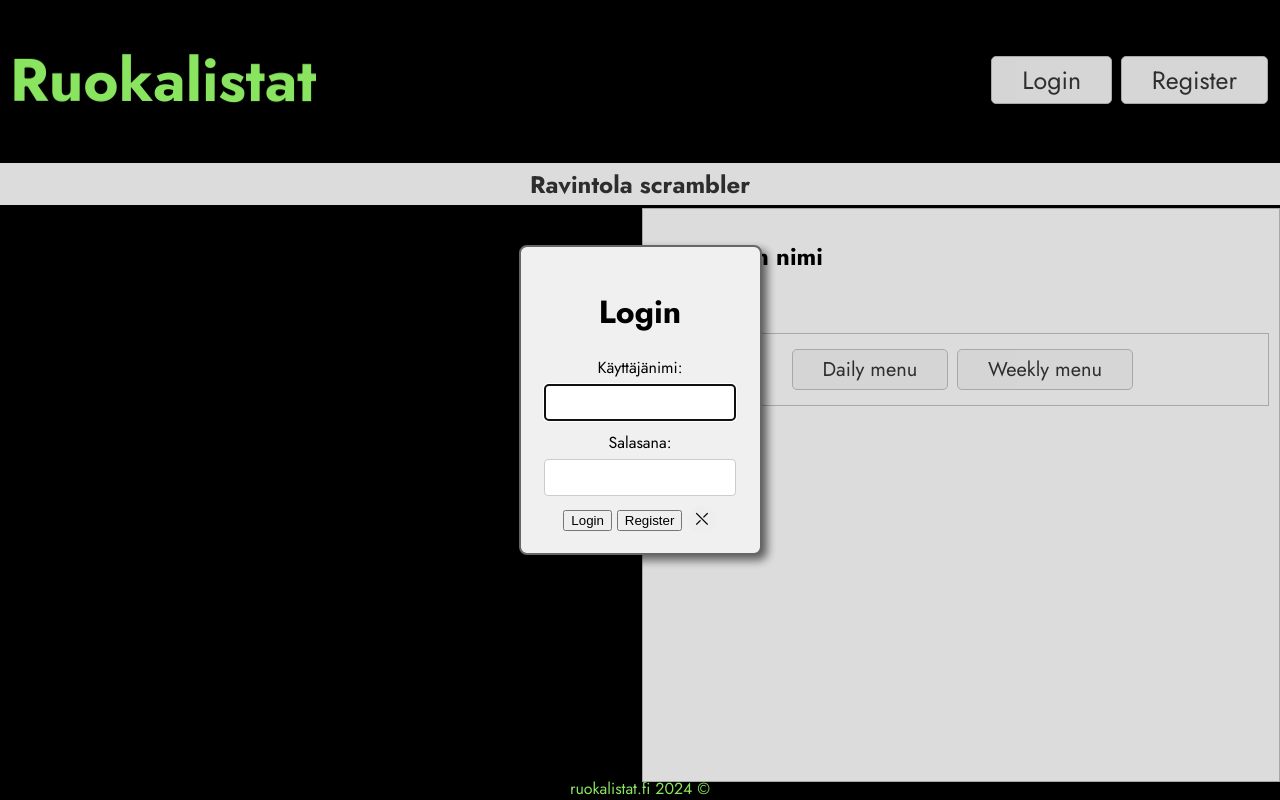
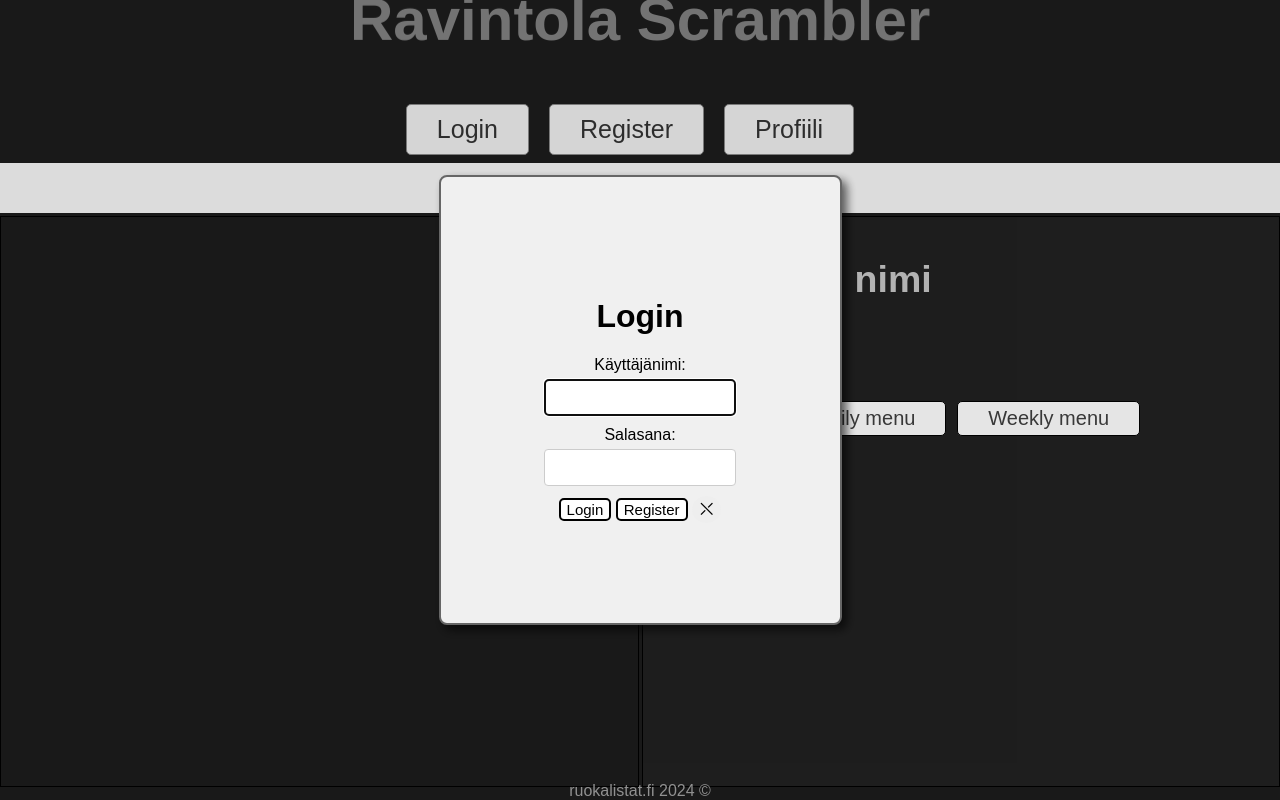
Before and after one commit to onniluova/RestaurantScrambler, a website: page HTML/index.html in a window 1280 px wide. Both pictures are taken after a click on the button "Login". Drawn offline with nearby package versions, Linux system fonts and the light colour scheme; no server answers; a web font is replaced by a local one.

Commit message:
UI muutoksia: Profiili nappi lisätty. UI värit muutettu.

```diff
--- a/CSS/styles.css
+++ b/CSS/styles.css
@@ -1,9 +1,9 @@
 body {
-    font-family: "Jost", sans-serif;
+    font-family: "Unbounded", sans-serif;
     display: flex;
     flex-direction: column;
     height: 100vh;
-    background-color: black;
+    background-color: #1c1c1c;
 }
 
 html, body {
@@ -19,26 +19,27 @@ html, body {
 
 .topBar {
     display: flex;
+    flex-direction: column;
     justify-content: center;
     align-items: center;
     color: #333; /* Dark grey text */
-    background-color: black; /* Light grey background */
+    background-color: #1c1c1c; /* Light grey background */
     height: 20%
 }
 
 @keyframes colorChange {
     0% { color: #ffffff; }
-    25% { color: #00ff00; }
+    25% { color: #8c8c8c; }
     50% { color: #ffffff; }
-    75% { color: #4fff00; }
+    75% { color: #5d5d5d; }
     100% { color: #ffffff; }
 }
 
 @keyframes wiggle {
     0% { transform: rotate(0deg); }
-    25% { transform: rotate(-5deg); }
+    25% { transform: rotate(-2deg); }
     50% { transform: rotate(0deg); }
-    75% { transform: rotate(5deg); }
+    75% { transform: rotate(2deg); }
     100% { transform: rotate(0deg); }
 }
 
@@ -47,50 +48,59 @@ html, body {
     font-size: 60px;
     color: #333; /* Dark grey text */
     transition: color 0.5s ease-in-out;
-    animation: colorChange 5s infinite, wiggle 2s infinite;
+    animation: colorChange 10s infinite, wiggle 2s infinite;
 }
 
-.topBar h1:hover {
-    color: #FF0000; /* Red text on hover */
-    font-size: 60px;
+.topBar .logo {
+    text-align: center;
 }
 
-/* Kommentit generoitu AI:lla muistutuksena. */
 .topBar button {
-    font-family: "Jost", sans-serif;
+    font-family: "Unbounded", sans-serif;
     font-size: 25px;
-    color: #333; /* Dark grey text */
-    background-color: #EEE; /* Light grey background */
-    border: 1px solid #BBB; /* Light grey border */
-    padding: 5px 30px;
+    color: #333;
+    background-color: #EEE;
+    border: 1px solid #888888;
+    padding: 10px 30px;
     text-decoration: none;
-    display: inline-block;
-    margin: 5px 2px;
+    display: flex;
+    justify-content: center;
+    width: 100%;
+    margin-right: 20px;
     cursor: pointer;
     transition-duration: 0.2s;
     border-radius: 5px;
+
 }
 
-.topBar .buttons {
-    margin-left: auto;
-    margin-right: 10px;
+.topBar .buttons { /* Add a class to the container around the buttons */
+    display: flex;
+    justify-content: center; /* Or space-around, space-between, as you like */
+    align-items: center;
+    margin-bottom: 70px;
 }
 
 .topBar button:hover {
-    background-color: #DDD; /* Darker grey on hover */
+    background-color: #ffffff; /* Darker grey on hover */
     color: #111; /* Darker text on hover */
+    font-size: 30px;
 }
 
 .middleSection {
     display: flex;
     justify-content: center;
     align-items: center;
-    background-color: #F5F5F5;
-    color: #333;
+    background-color: #f5f5f5;
+    color: #000000;
     margin-top: 3px;
     margin-bottom: 3px;
     padding: 1px;
     height: 5%;
+}
+
+.middleSection {
+    font-family: "Unbounded", sans-serif;
+    padding: 5px 15px;
 }
 
 footer {
@@ -106,32 +116,36 @@ footer {
 }
 
 #ravintolaDetails {
+    font-size: 25px;
+    color: #c7c7c7;
     height: 97%;
-    border: 1px solid #BBB; /* Light grey border */
+    border: 1px solid #000000;
     padding: 10px;
-    background-color: #F5F5F5; /* Light grey background */
+    background-color: #212121;
     flex: 1;
     text-align: left;
     margin-left: 3px;
 }
 
 #menus {
-    border: 1px solid #BBB; /* Light grey border */
     align-content: center;
     padding: 10px 20px;
-    background-color: #F5F5F5; /* Light grey background */
     flex: 1;
     text-align: center;
     margin-left: 3px;
 }
 
+#menusBox {
+    max-height: 700px; /* Adjust this value as needed */
+    overflow-y: auto; /* Enable vertical scrolling */
+}
 
 #menus button {
-    font-family: "Jost", sans-serif;
+    font-family: "Unbounded", sans-serif;
     font-size: 20px;
-    color: #333; /* Dark grey text */
-    background-color: #EEE; /* Light grey background */
-    border: 1px solid #BBB; /* Light grey border */
+    color: #3f3f3f;
+    background-color: #ffffff;
+    border: 1px solid #000000;
     padding: 5px 30px;
     text-decoration: none;
     display: inline-block;
@@ -139,40 +153,73 @@ footer {
     cursor: pointer;
     transition-duration: 0.2s;
     border-radius: 5px;
+    transition: 0.5s all;
 }
 
 #menus button:hover {
-    background-color: #DDD; /* Darker grey on hover */
-    color: #111; /* Darker text on hover */
+    background-color: #DDD;
+    color: #111;
+    font-size: 25px;
 }
 
 #map {
     border: 1px solid black;
     padding: 10px;
     flex: 1;
-    height: 97%; /* Set the height to 100% of the parent div */
+    height: 97%;
     width: 500px;
 }
 
-/* General Modal Styling */
-#loginModal, #registerModal {
-    background-color: #F0F0F0; /* Light, neutral background */
-    border: 2px solid #666;    /* Slightly darker border */
-    box-shadow: 5px 5px 10px rgba(0,0,0,0.6); /* Subtle shadow effect */
-    padding: 20px;
-    text-align: center;
-    border-radius: 8px;        /* Rounds the corners */
+@keyframes popup {
+    0% { transform: scale(0); }
+    100% { transform: scale(1); }
 }
 
-/* Form Styling */
-#login, #registerAccount {
-    margin-top: 20px;          /* Space above the forms */
+#loginModal, #registerModal {
+    background-color: #F0F0F0;
+    border: 2px solid #666;
+    box-shadow: 5px 5px 10px rgba(0,0,0,0.6);
+    padding: 100px;
+    text-align: center;
+    border-radius: 8px;
+    animation: popup 0.3s;
+    transition: 1s all;
+}
+
+#openRegister, #closeLogin, #switchToLogin, #closeRegister, #login input[type="submit"], #registerAccount input[type="submit"] {
+    font-family: "Unbounded", sans-serif;
+    background-color: #ffffff;
+    color: #000000;
+    font-size: 15px;
+    transition: 0.5s all;
+    border: 2px solid black;
+    border-radius: 5px;
+}
+
+#openRegister:hover, #closeLogin:hover, #switchToLogin:hover, #closeRegister:hover, #login input[type="submit"]:hover, #registerAccount input[type="submit"]:hover {
+    background-color: #9b9b9b;
+    font-size: 18px;
 }
 
 #login label,
 #registerAccount label {
-    display: block;            /* Labels above input fields */
+    display: block;
     margin-bottom: 5px;
+}
+
+#login button[type="submit"], #registerAccount button[type="submit"] {
+    background-color: #ffffff;
+    font-family: "Unbounded", sans-serif;
+    color: #000000;
+    font-size: 15px;
+    transition: 0.5s all;
+    border: 2px solid black;
+    border-radius: 5px;
+}
+
+#login button[type="submit"]:hover, #registerAccount button[type="submit"]:hover {
+    background-color: #ffffff;
+    font-size: 18px;
 }
 
 #login input[type="text"],
--- a/HTML/index.html
+++ b/HTML/index.html
@@ -9,20 +9,23 @@
           crossorigin=""/>
     <link rel="preconnect" href="https://fonts.googleapis.com">
     <link rel="preconnect" href="https://fonts.gstatic.com" crossorigin>
-    <link href="https://fonts.googleapis.com/css2?family=Jost:ital,wght@0,100..900;1,100..900&display=swap" rel="stylesheet">
+    <link href="https://fonts.googleapis.com/css2?family=Unbounded:wght@200..900&display=swap" rel="stylesheet">
+
 </head>
 <body>
-    <div class="topBar">
-        <h1>Ruokalistat</h1>
-        <div class="buttons">
-            <button id="loginButton">Login</button>
-            <button id="registerButton">Register</button>
-        </div>
-        </div>
+<div class="topBar">
+    <div class="logo">
+        <h1>Ravintola Scrambler</h1>
     </div>
+    <div class="buttons">
+        <button id="loginButton">Login</button>
+        <button id="registerButton">Register</button>
+        <button id="profiili">Profiili</button>
+    </div>
+</div>
 
     <div class="middleSection">
-        <h2>Ravintola scrambler</h2>
+        <h2>Scrambler</h2>
     </div>
 
     <div id="ravintolatSection">
@@ -56,6 +59,7 @@
                 <button type="submit">Login</button> <button id="openRegister">Register</button>
                 <button id="closeLogin">&#9932;</button>
             </div>
+            <div id="loginErrorMessage"></div>
         </form>
     </dialog>
 
@@ -77,6 +81,7 @@
                 <button type="submit">Register</button> <button id="switchToLogin">Login</button>
                 <button id="closeRegister">&#9932;</button>
             </div>
+            <div id="registerErrorMessage"></div>
         </form>
     </dialog>
 
--- a/JS/fetch-api.js
+++ b/JS/fetch-api.js
@@ -21,14 +21,15 @@ loginForm.addEventListener('submit', async (event) => {
 
     const data = await response.json();
 
-    // Handle the response
-    console.log(data.message);
-
     if (response.status === 200) {
         console.log('User logged in');
         lModal.style.display = 'none';
         lModal.close();
         loginSuccessModal.showModal();
+        loginSuccessModal.style.backgroundColor = 'green';
+    } else {
+        // Display error message
+        document.getElementById('loginErrorMessage').textContent = data.message;
     }
 });
 
@@ -48,17 +49,15 @@ registerForm.addEventListener('submit', async (event) => {
 
     const data = await response.json();
 
-    console.log(data);
-
     if (response.status === 201) {
-        // Redirect to the home page or show a success message
         console.log('User registered');
         rModal.style.display = 'none';
         rModal.close();
         registerSuccessModal.showModal();
+        registerSuccessModal.style.backgroundColor = 'green';
     } else {
-        // Handle error, show error message
-        console.log('Error:', data);
+        // Display error message
+        document.getElementById('registerErrorMessage').textContent = data.message;
     }
 });
 
```
